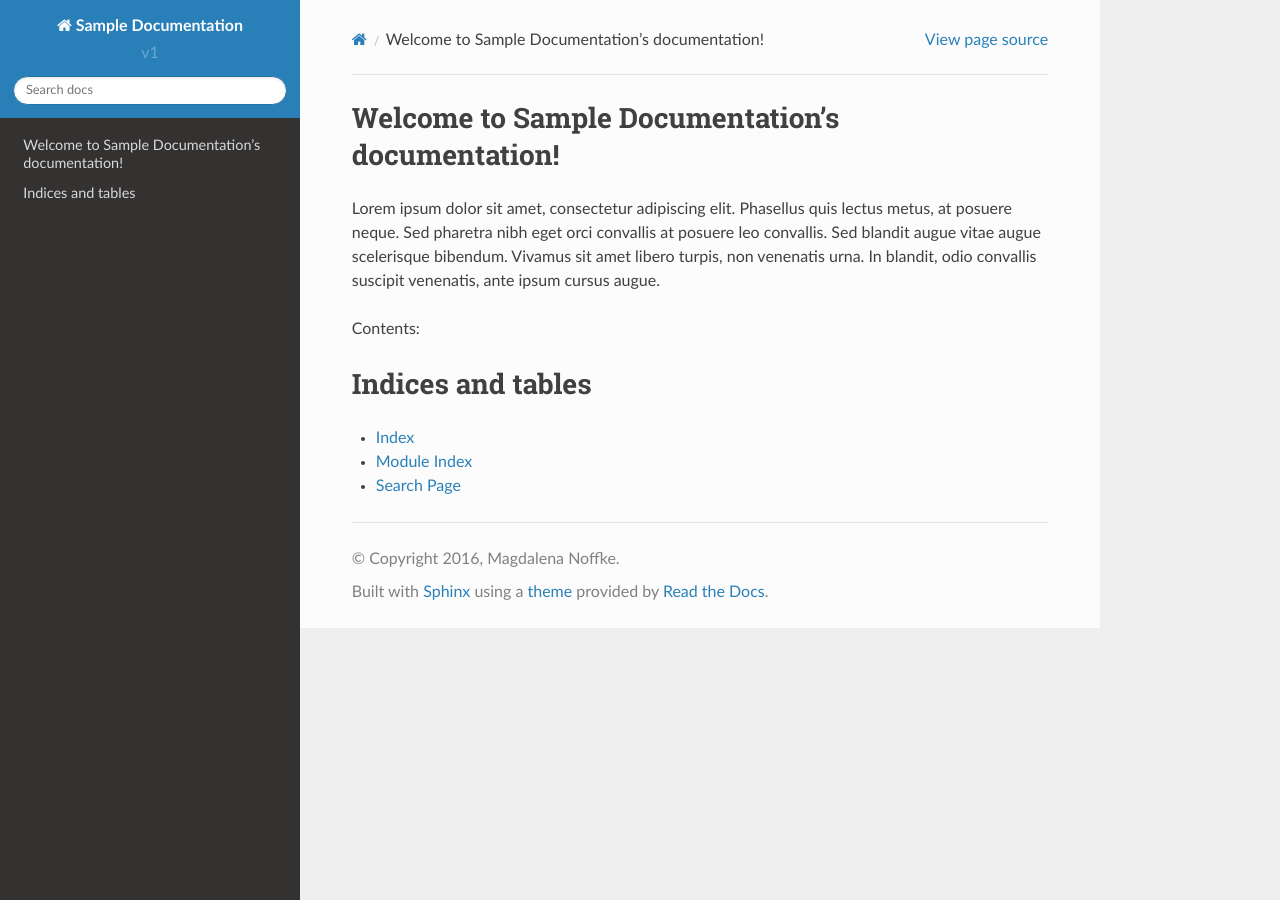
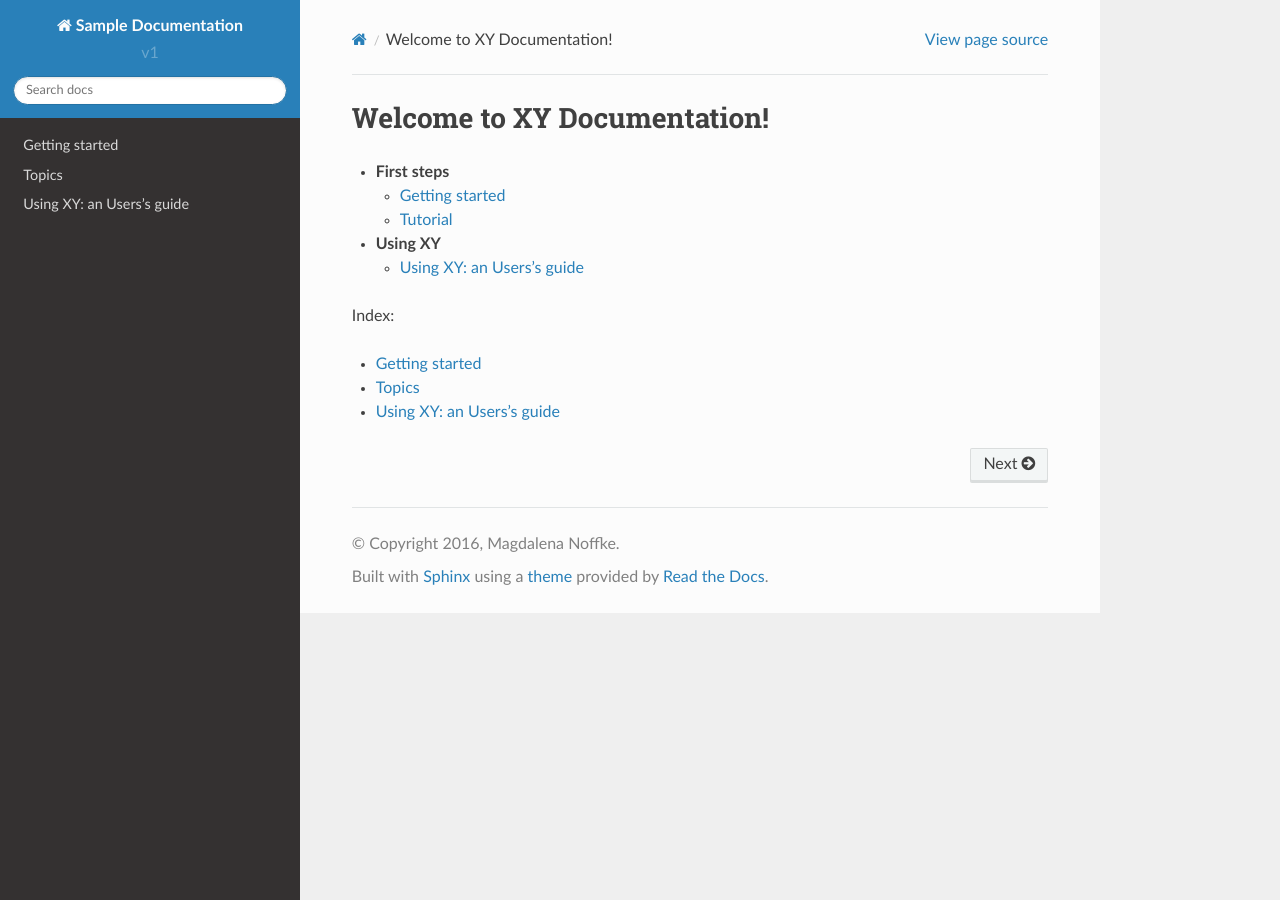
Before and after one commit to MagdaN/sample-documentation, a Sphinx documentation site: the page built from docs/index.rst, in a window 1280 px wide. Built offline with Sphinx 7.4.7 and the Read the Docs theme 2.0.0, drawn with Linux system fonts in a browser that asks for light colours.

Commit message:
add additional files

```diff
--- /dev/null
+++ b/docs/editor_manual/index.rst
@@ -0,0 +1,4 @@
+.. _editor_manual:
+
+Using XY: an Users's guide
+================================
--- /dev/null
+++ b/docs/getting_started/index.rst
@@ -0,0 +1,2 @@
+Getting started
+===============
--- /dev/null
+++ b/docs/getting_started/tutorial.rst
@@ -0,0 +1,2 @@
+Tutorial
+===============
--- a/docs/index.rst
+++ b/docs/index.rst
@@ -3,24 +3,25 @@
    You can adapt this file completely to your liking, but it should at least
    contain the root `toctree` directive.
 
-Welcome to Sample Documentation's documentation!
+Welcome to XY Documentation!
 ================================================
 
-Lorem ipsum dolor sit amet, consectetur adipiscing elit. Phasellus quis lectus metus, at posuere neque. Sed pharetra nibh eget orci convallis at posuere leo convallis. Sed blandit augue vitae augue scelerisque bibendum. Vivamus sit amet libero turpis, non venenatis urna. In blandit, odio convallis suscipit venenatis, ante ipsum cursus augue.
+* **First steps**
+
+  * :doc:`getting_started/index`
+  * :doc:`getting_started/tutorial`
+
+* **Using XY**
+
+  * :doc:`editor_manual/index`
 
 
-
-
-Contents:
+Index:
 
 .. toctree::
    :maxdepth: 2
+   :titlesonly:
 
-
-
-Indices and tables
-==================
-
-* :ref:`genindex`
-* :ref:`modindex`
-* :ref:`search`
+   getting_started/index
+   topics/index
+   editor_manual/index
--- /dev/null
+++ b/docs/topics/index.rst
@@ -0,0 +1,2 @@
+Topics
+===============
```
